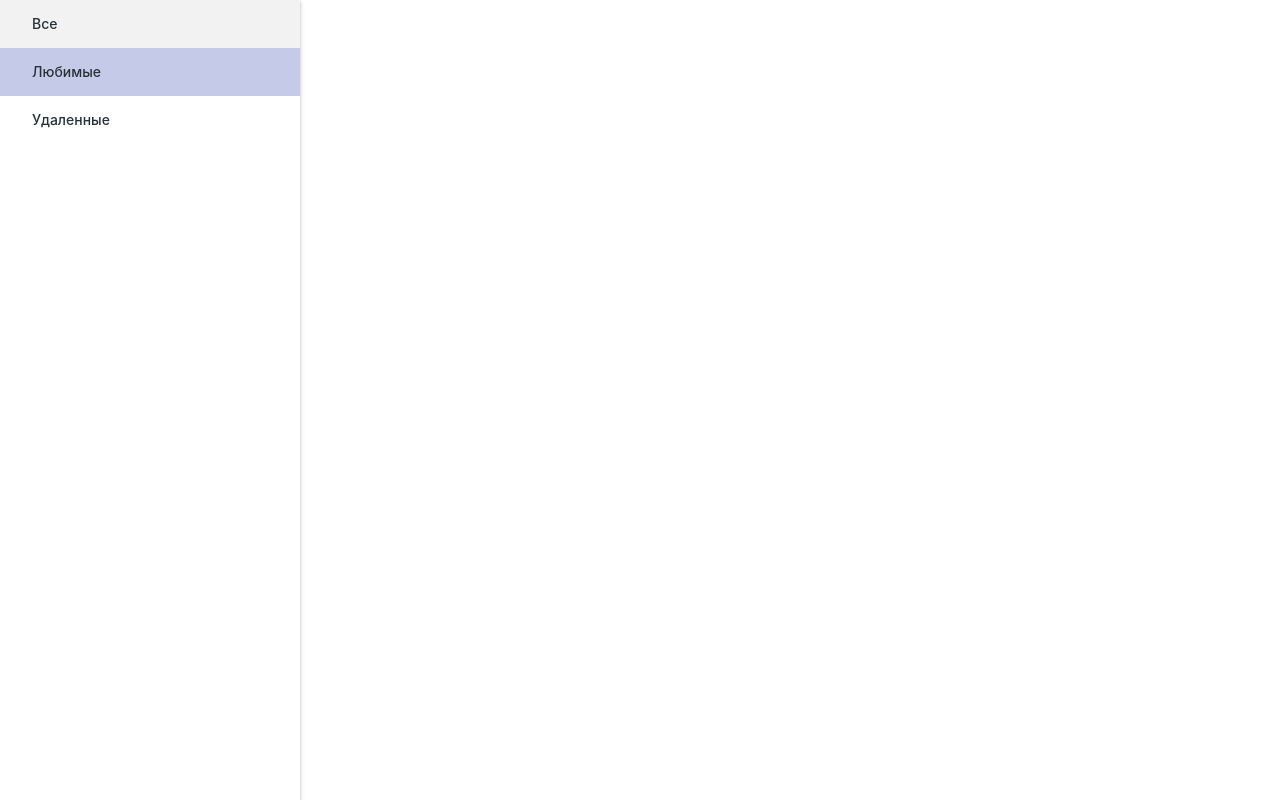
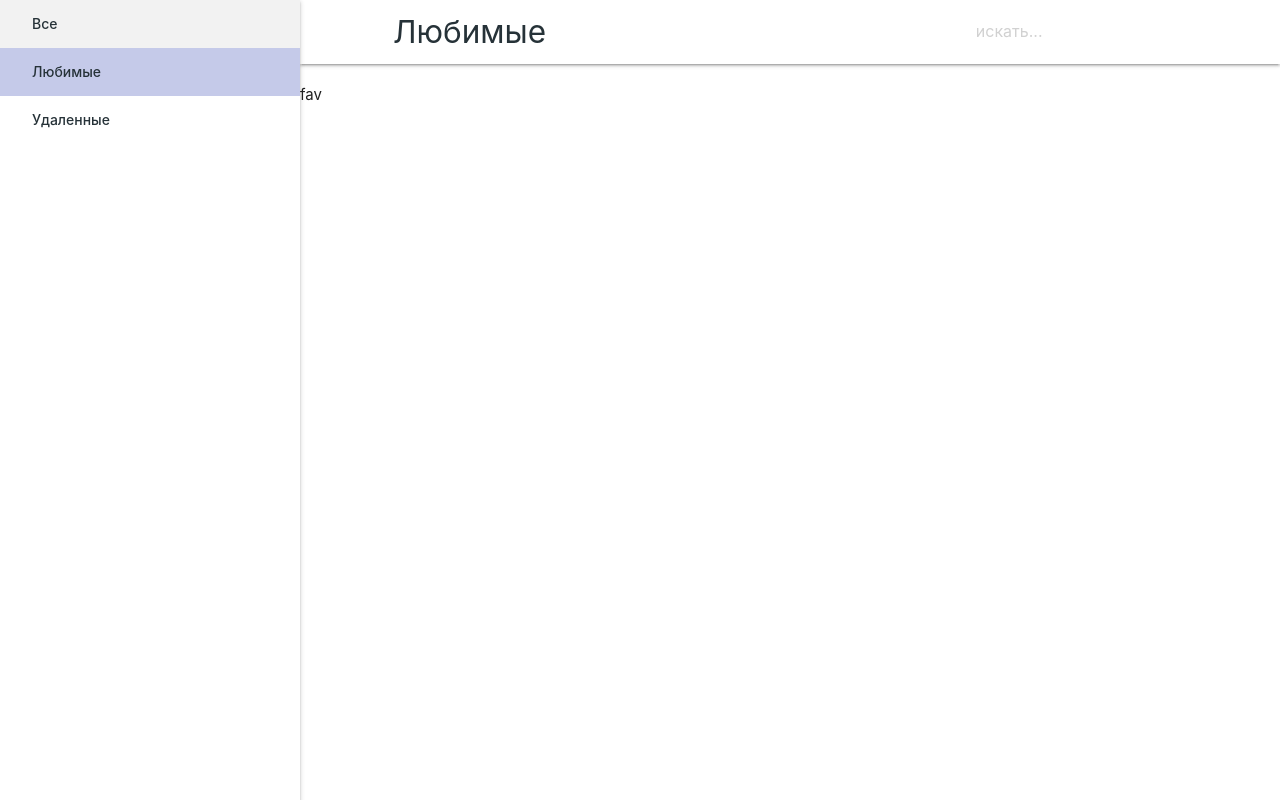
Before and after one commit to TyT-NICK/emoji-manager, a React (Create React App) app: page /favorite in a window 1280 px wide. Built offline with nearby package versions, Linux system fonts and the light colour scheme; no server answers.

Commit message:
added fav adn del pages

```diff
--- a/src/Hooks/useRoutes.jsx
+++ b/src/Hooks/useRoutes.jsx
@@ -1,6 +1,8 @@
 import React from 'react';
 import { Route } from 'react-router-dom';
 import PageAll from '../pages/PageAll';
+import PageFav from '../pages/PageFav';
+import PageDel from '../pages/PageDel';
 
 const useRoutes = () => (
   <>
@@ -8,18 +10,12 @@ const useRoutes = () => (
       <PageAll />
     </Route>
 
-    {/* <Route path="/favorite">
-      <Page title="Любимые">
-        л
-      </Page>
-
+    <Route path="/favorite">
+      <PageFav />
     </Route>
     <Route path="/deleted">
-      <Page title="Удаленные">
-        у
-      </Page>
-
-    </Route> */}
+      <PageDel />
+    </Route>
   </>
 );
 
--- a/src/components/header/header.scss
+++ b/src/components/header/header.scss
@@ -1,6 +1,13 @@
 // input#search__input {
 //   margin: 0 15px 8px !important;
 // }
+
+header {
+  position: sticky;
+  z-index: 998 !important;
+  top: 0;
+  background: #fff;
+}
 
 .brand-logo {
   color: var(--col-main) !important
--- a/src/pages/Page.jsx
+++ b/src/pages/Page.jsx
@@ -2,11 +2,11 @@ import React from 'react';
 import Header from '../components/header/Header';
 
 const Page = (props) => {
-  const { title, children } = props;
+  const { title, children, onSearch } = props;
 
   return (
     <>
-      <Header title={title} />
+      <Header title={title} onSearchChange={onSearch} />
       <main>
         {children}
       </main>
--- a/src/pages/PageAll.jsx
+++ b/src/pages/PageAll.jsx
@@ -8,7 +8,7 @@ const PageAll = () => {
   console.log(content);
 
   return (
-    <Page title="Все">
+    <Page title="Все" onSearch={(e) => console.log(e.target.value)}>
       {
       content.length
         ? content.map((x) => <p key={x.name}>{x.imgUrl}</p>)
--- /dev/null
+++ b/src/pages/PageDel.jsx
@@ -0,0 +1,16 @@
+import React, { useContext } from 'react';
+import ContentContext from '../contexts/contentContext';
+import Page from './Page';
+
+const PageDel = () => {
+  const { content, dispatch } = useContext(ContentContext);
+  console.log(content);
+
+  return (
+    <Page title="Удаленные">
+      del
+    </Page>
+  );
+};
+
+export default PageDel;
--- /dev/null
+++ b/src/pages/PageFav.jsx
@@ -0,0 +1,16 @@
+import React, { useContext } from 'react';
+import ContentContext from '../contexts/contentContext';
+import Page from './Page';
+
+const PageFav = () => {
+  const { content, dispatch } = useContext(ContentContext);
+  console.log(content);
+
+  return (
+    <Page title="Любимые">
+      fav
+    </Page>
+  );
+};
+
+export default PageFav;
```
